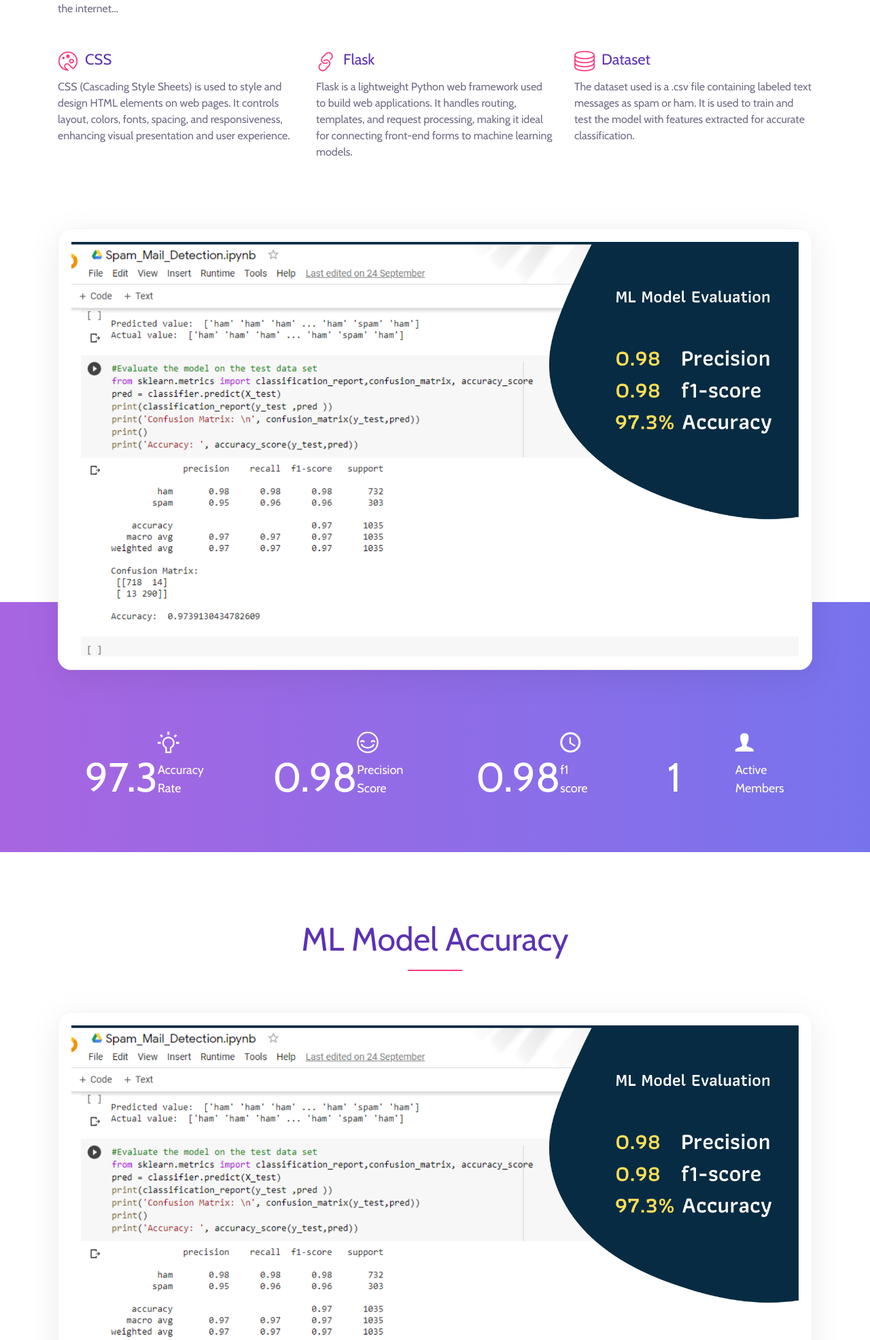
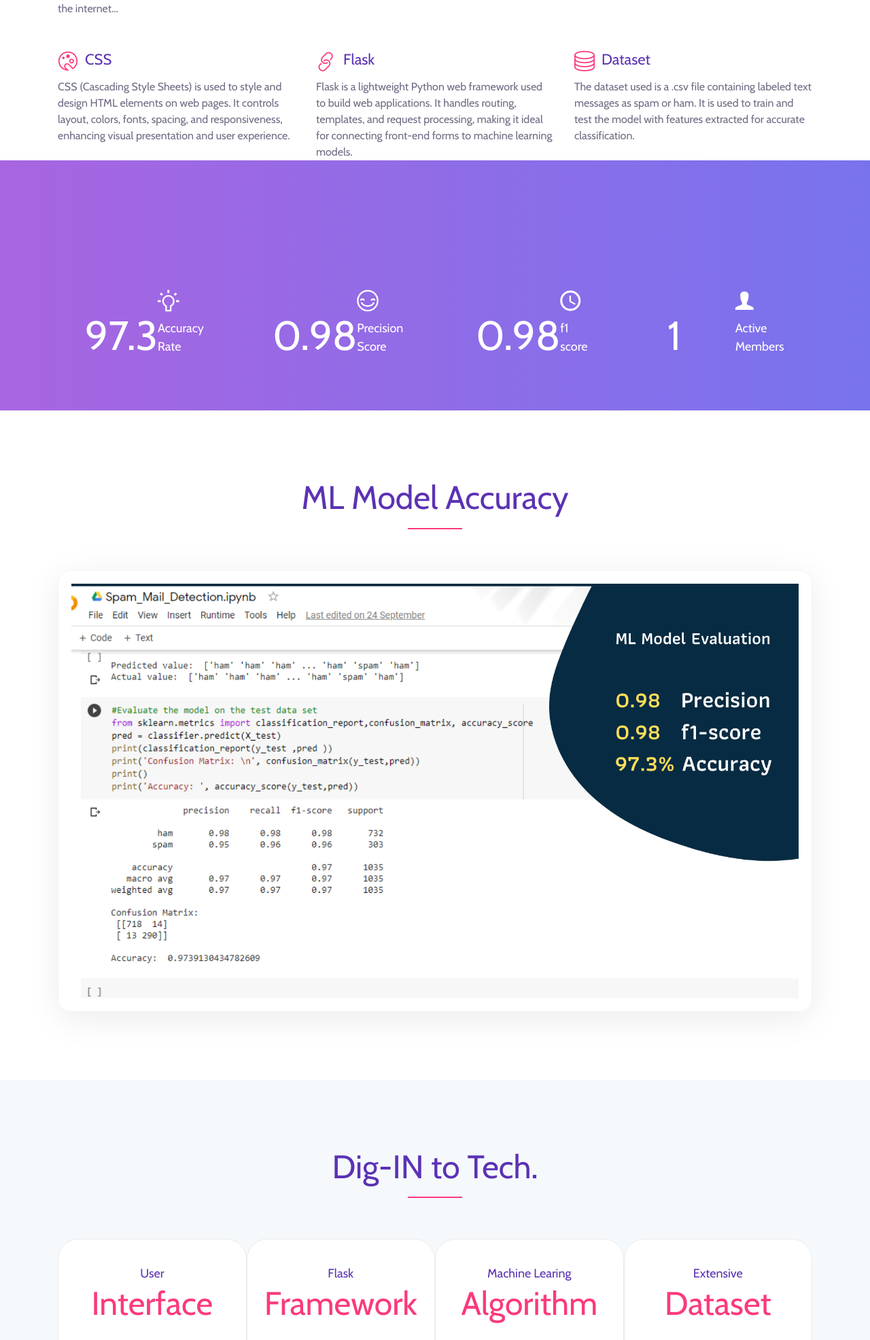
Before and after one commit to mahesh-ymca27/SpamChecker, a Flask app: page / in a window 1280 px wide. Shown: the part 2567-4539 px from the top of the page at 68% size. Run offline with Flask 3, Linux system fonts and the light colour scheme; parts of the project's set-up code (start-up, migrations or seed data) failed here and were passed over; some libraries are stand-ins or nearby versions; some web fonts are replaced.

Commit message:
Update index.html

```diff
--- a/templates/index.html
+++ b/templates/index.html
@@ -263,20 +263,7 @@
     </section>
      <!-- *****  Awesome Features End ***** -->
 
-    <!-- ***** Video Area Start ***** -->
-    <div class="video-section">
-        <div class="container">
-            <div class="row">
-                <div class="col-12">
-                    <!-- Video Area Start -->
-                    <div class="video-area" style="background-image: url('/static/img/scr-img/Mlmodel.png');">
 
-                    </div>
-                </div>
-            </div>
-        </div>
-    </div>
-    <!-- ***** Video Area End ***** -->
 
 <!-- ***** Cool Facts Area Start ***** -->
 
```
